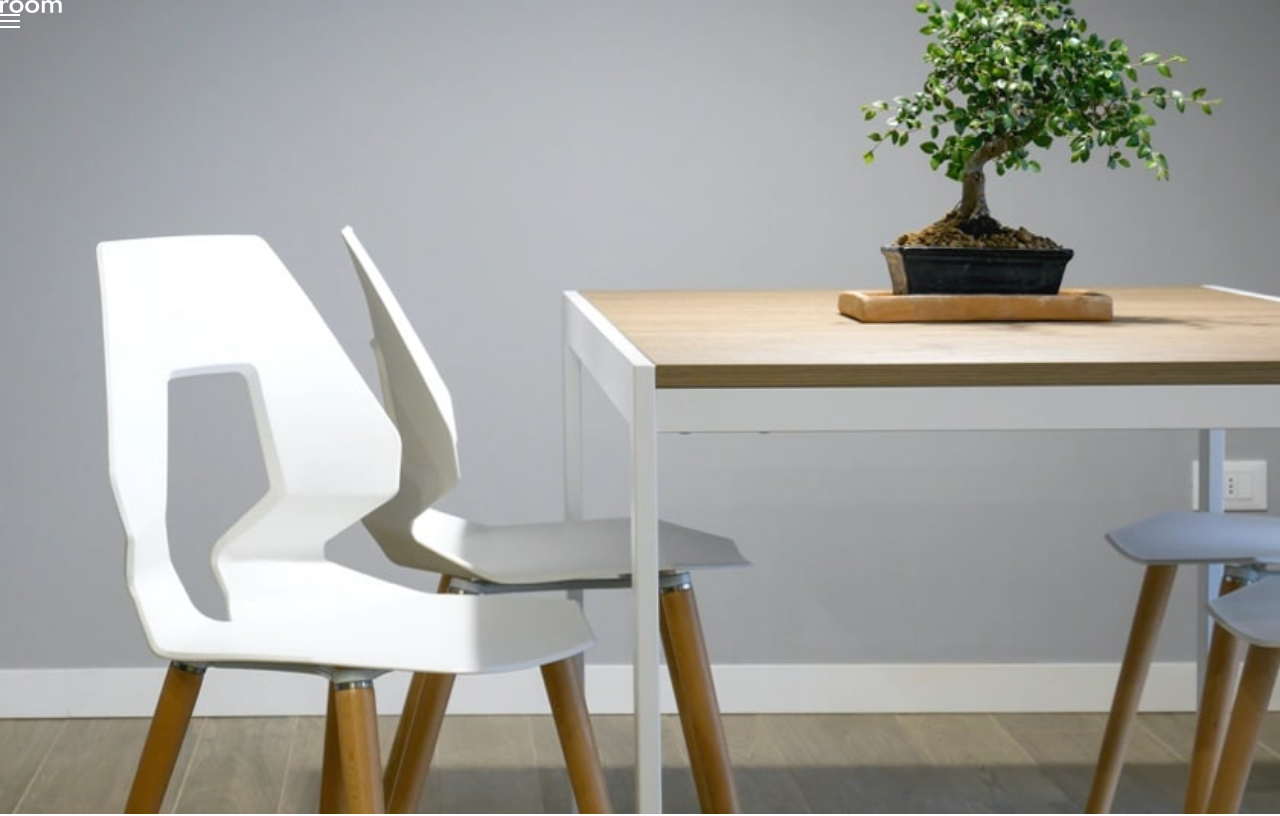
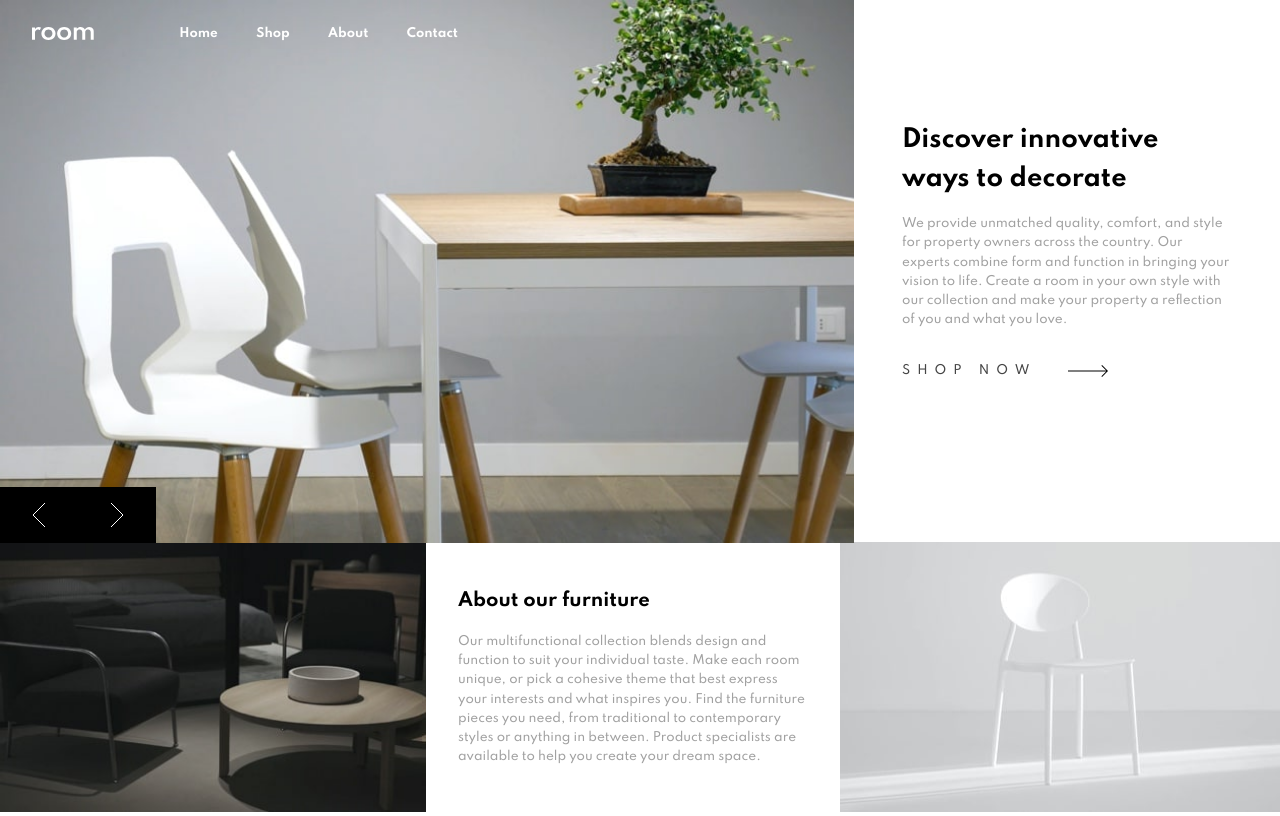
Before and after one commit to eruj22/Frontendmentor-exercise13, a plain HTML site: page index.html in a window 1280 px wide. Shown: the top 816 px of the page. Drawn offline with Linux system fonts and the light colour scheme.

Commit message:
finished project
can't work out position for slider buttons

```diff
--- a/index.html
+++ b/index.html
@@ -7,16 +7,17 @@
   <link rel="icon" type="image/png" sizes="32x32" href="./images/favicon-32x32.png">
 
   <title>Frontend Mentor | Room homepage</title>
+  <link rel="preconnect" href="https://fonts.gstatic.com">
+  <link href="https://fonts.googleapis.com/css2?family=Spartan:wght@500;600;700&display=swap" rel="stylesheet">
 
   <link rel="stylesheet" href="style.css">
 </head>
 <body>
   <header class="header">
-    <a href="#"><img class="logo" src="images/logo.svg" alt=""></a>
-    <button class="burger-toggle">
-      <img class="burger burger-open" src="images/icon-hamburger.svg" alt="">
-      <img class="burger burger-close" src="images/icon-close.svg" alt="">
-    </button>
+    <div class="burger-toggle">
+      <div class="burger-btn"></div>
+    </div>
+    <a class="logo-link" href="#"><img class="logo" src="images/logo.svg" alt=""></a>
     <nav class="nav">
       <ul class="nav__menu">
         <li class="nav__item"><a class="nav__link" href="#">Home</a></li>
@@ -29,38 +30,43 @@
   <main class="main">
     <div class="slider" id="slider">
       <div class="slide current">
-        <img class="slide__img" src="images/desktop-image-hero-1.jpg" alt="">
+        <img class="slide__img-desktop" src="images/desktop-image-hero-1.jpg" alt="">
+        <img class="slide__img-mobile" src="images/mobile-image-hero-1.jpg" alt="">
         <div class="slide__text">
           <h1>Discover innovative ways to decorate</h1>
           <p>We provide unmatched quality, comfort, and style for property owners across the country.
             Our experts combine form and function in bringing your vision to life. Create a room in your
             own style with our collection and make your property a reflection of you and what you love.</p>
-          <a href="#">Shop now<img src="images/icon-arrow.svg" alt=""></a>
+          <a class="slide__text-link" href="#">Shop now<img class="slide__text-arrow" src="images/icon-arrow.svg" alt=""></a>
         </div>
       </div>
       <div class="slide">
-        <img class="slide__img" src="images/desktop-image-hero-2.jpg" alt="">
+        <img class="slide__img-desktop" src="images/desktop-image-hero-2.jpg" alt="">
+        <img class="slide__img-mobile" src="images/mobile-image-hero-2.jpg" alt="">
         <div class="slide__text">
           <h1>We are available all across the globe</h1>
           <p>With stores all over the world, it's easy for you to find furniture for your home or place of business.
             Locally, we’re in most major cities throughout the country. Find the branch nearest you using our
             store locator. Any questions? Don't hesitate to contact us today.</p>
-          <a href="#">Shop now<img src="images/icon-arrow.svg" alt=""></a>
+          <a class="slide__text-link" href="#">Shop now<img class="slide__text-arrow" src="images/icon-arrow.svg" alt=""></a>
         </div>
       </div>
       <div class="slide">
-        <img class="slide__img" src="images/desktop-image-hero-3.jpg" alt="">
+        <img class="slide__img-desktop" src="images/desktop-image-hero-3.jpg" alt="">
+        <img class="slide__img-mobile" src="images/mobile-image-hero-3.jpg" alt="">
         <div class="slide__text">
           <h1>Manufactured with the best materials</h1>
           <p>Our modern furniture store provide a high level of quality. Our company has invested in advanced technology
             to ensure that every product is made as perfect and as consistent as possible. With three decades of
             experience in this industry, we understand what customers want for their home and office.</p>
-          <a href="#">Shop now<img src="images/icon-arrow.svg" alt=""></a>
+          <a class="slide__text-link" href="#">Shop now<img class="slide__text-arrow" src="images/icon-arrow.svg" alt=""></a>
         </div>
       </div>
     </div>
-    <button class="btn-left"><img src="images/icon-angle-left.svg" alt=""></button>
-    <button class="btn-right"><img src="images/icon-angle-right.svg" alt=""></button>
+    <div class="slide__btn">
+      <button class="btn-left"><img src="images/icon-angle-left.svg" alt=""></button>
+      <button class="btn-right"><img src="images/icon-angle-right.svg" alt=""></button>
+    </div>
   </main>
   <div class="about">
     <img src="images/image-about-dark.jpg" alt="">
--- a/main.js
+++ b/main.js
@@ -39,9 +39,26 @@ function prevSlide() {
 }
 
 // mobile navigation
+const menuBtn = document.querySelector('.burger-toggle');
 const nav = document.querySelector('.nav');
-const btnToggle = document.querySelector('.burger-toggle');
+const navLinks = document.querySelectorAll('.nav__link');
 
-btnToggle.addEventListener('click', () => {
-    nav.classList.toggle('open');
+let menuOpen = false;
+menuBtn.addEventListener('click', () => {
+    if(!menuOpen) {
+        menuBtn.classList.add('open');
+        nav.classList.add('open');
+        menuOpen = true;
+    } else {
+        menuBtn.classList.remove('open');
+        nav.classList.remove('open');
+        menuOpen = false;
+    }
 });
+
+// remove the navigation when we click a link
+// navLinks.forEach(link, () => {
+//     link.addEventListener('click', () => {
+//         document.body.classList.remove('open');
+//     })
+// })
--- a/style.css
+++ b/style.css
@@ -4,6 +4,26 @@
     margin: 0;
     padding: 0;
     box-sizing: border-box;
+}
+
+body {
+    --clr-grey: hsl(0, 0%, 63%);
+    --clr-black: hsl(0, 0%, 0%);
+    --clr-white: hsl(0, 0%, 100%);
+    --clr-dark-grey: hsl(0, 0%, 27%);
+
+    font-size: 12px;
+    font-family: 'Spartan', sans-serif;
+    line-height: 1.6;
+}
+
+p {
+    color: var(--clr-grey);
+    margin-top: 1rem;
+}
+
+a {
+    text-decoration: none;
 }
 
 button {
@@ -16,12 +36,167 @@ img {
     display: block;
 }
 
-.slide__img {
+/* --------------
+    navigation
+------------------*/
+.header {
+    position: absolute;
     width: 100%;
 }
 
-.header {
+.nav {
     position: absolute;
+    top: 0;
+    left: 0;
+    width: 100%;
+    background-color: var(--clr-white);
+    z-index: 2;
+    transition: all .5s ease-in-out;
+    transform: translateX(-100%);
+}
+
+.nav__menu {
+    display: flex;
+    justify-content: flex-end;
+}
+
+.nav__item {
+    list-style: none;
+    margin: 1.5rem 1.2rem 3rem;
+}
+
+.nav__link {
+    text-decoration: none;
+    color: var(--clr-black);
+    font-weight: bold;
+    position: relative;
+}
+
+.open{
+    transform: translateX(0);
+}
+
+.burger-toggle {
+    position: relative;
+    transform: translateY(30px);
+    margin-left: 2rem;
+    width: 30px;
+    height: 30px;
+    cursor: pointer;
+    transition: all .5s ease-in-out;
+    z-index: 5;
+}
+
+.burger-btn {
+    width: 25px;
+    background-color: var(--clr-white);
+    height: 3px;
+    border-radius: 4px;
+    transition: all .5s ease-in-out;
+}
+
+.burger-btn::before,
+.burger-btn::after {
+    content: '';
+    position: absolute;
+    background-color: var(--clr-white);
+    width: 25px;
+    height: 3px;
+    border-radius: 4px;
+    transition: all .5s ease-in-out;
+}
+
+.burger-btn::before {
+    transform: translateY(-6px);
+}
+
+.burger-btn::after {
+    transform: translateY(6px);
+}
+
+.burger-toggle.open .burger-btn {
+    transform: translateX(-30px);
+    background: transparent;
+}
+
+.burger-toggle.open .burger-btn::before {
+    transform: rotate(45deg) translate(20px, -20px);
+    background-color: var(--clr-grey);
+}
+.burger-toggle.open .burger-btn::after {
+    transform: rotate(-45deg) translate(20px, 20px);
+    background-color: var(--clr-grey);
+}
+
+@media only screen and (max-width: 400px) {
+    .nav__item {
+        margin: 1.5rem .5rem 3rem;
+    }
+}
+
+@media only screen and (min-width: 1000px) {
+    .nav {
+        position: absolute;
+        top: 0;
+        left: 0;
+        width: 100%;
+        background-color: transparent;
+        z-index: 2;
+        transform: translateX(0);
+    }
+
+    .nav__menu {
+        display: flex;
+        justify-content: flex-start;
+        margin-left: 10rem;
+    }
+
+    .nav__link {
+        color: var(--clr-white);
+    }
+
+    .nav__link::after {
+        content: '';
+        width: 50%;
+        height: 2px;
+        background-color: var(--clr-white);
+        position: absolute;
+        bottom: 0;
+        left: 25%;
+        border-radius: 4px;
+        transition: all .5s ease-out;
+        opacity: 0;
+    }
+
+    .nav__link:hover::after {
+        bottom: -8px;
+        opacity: 1;
+    }
+
+    .burger-toggle {
+        display: none;
+    }
+}
+
+/* -------------------
+        Hero
+-------------------*/
+.logo {
+    position: relative;
+    margin: 0 auto;
+    color: white;
+    z-index: 2;
+    transform: translateY(-5px);
+}
+
+.slide__img-mobile,
+.slide__img-desktop {
+    width: 100%;
+    position: relative;
+}
+
+.slide__img-desktop {
+    display: none;
 }
 
 .slide {
@@ -33,48 +208,105 @@ img {
     flex-direction: column;
 }
 
-/* mobile navigation */
-.header {
-    width: 100%;
+.btn-left,
+.btn-right {
+    background-color: var(--clr-black);
+    padding: 1rem 2rem;
 }
 
-.nav {
-    position: absolute;
-    top: 0;
-    left: 0;
-    width: 100%;
-    background-color: white;
-    z-index: 2;
-    transform: translateX(-100%);
+.btn-left:hover,
+.btn-right:hover {
+    background-color: var(--clr-dark-grey);
 }
 
-.nav__menu {
-    display: flex;
-    justify-content: flex-end;
+.btn-right {
+    margin: -.2rem;
 }
 
-.nav__item {
-    list-style: none;
-    margin: 1rem 1rem 3rem;
+.slide__btn {
+    position: relative;
+    top: -432px;
 }
 
-.nav__link {
-    text-decoration: none;
+.slide__text {
+    max-width: 300px;
+    height: 280px;
+    margin: 3rem auto;
 }
 
-.open{
-    transform: translateX(0);
+.slide__text-link {
+    display: flex;
+    align-items: center;
+    color: var(--clr-dark-grey);
+    text-transform: uppercase;
+    margin-top: 2rem;
+    letter-spacing: 7px;
 }
 
-.burger-toggle {
-    position: absolute;
-    z-index: 500;
+.slide__text-link:hover {
+    color: var(--clr-grey);
 }
 
-.burger-open {
-    display: block;
+.slide__text-arrow {
+    margin-left: 2rem;
 }
 
-.burger-close {
-    display: none;
+@media only screen and (min-width: 600px) {
+    .slide__img-desktop {
+        display: block;
+    }
+
+    .slide__img-mobile {
+        display: none;
+    }
 }
+
+/* -------------------
+        About
+-------------------*/
+.about__text {
+    max-width: 300px;
+    margin: 3rem auto;
+}
+
+.about img {
+    margin: 0 auto;
+    width: 100%;
+    max-width: 500px;
+}
+
+@media only screen and (min-width: 1000px) {
+    .logo {
+        margin: 2rem 0 0 2rem;
+        z-index: 6;
+    }
+
+    .current {
+        display: flex;
+        flex-direction: row;
+    }
+
+    .slide__text {
+        max-width: 330px;
+        height: 300px;
+        margin: auto 3rem;
+    }
+
+    .slide__btn {
+        top: -56px;
+    }
+
+    .about {
+        display: flex;
+        margin-top: -57px;
+    }
+
+    .about__text {
+        max-width: 350px;
+        margin: auto 2rem;
+    }
+
+    .about img {
+        max-width: 700px;
+    }
+}
```
